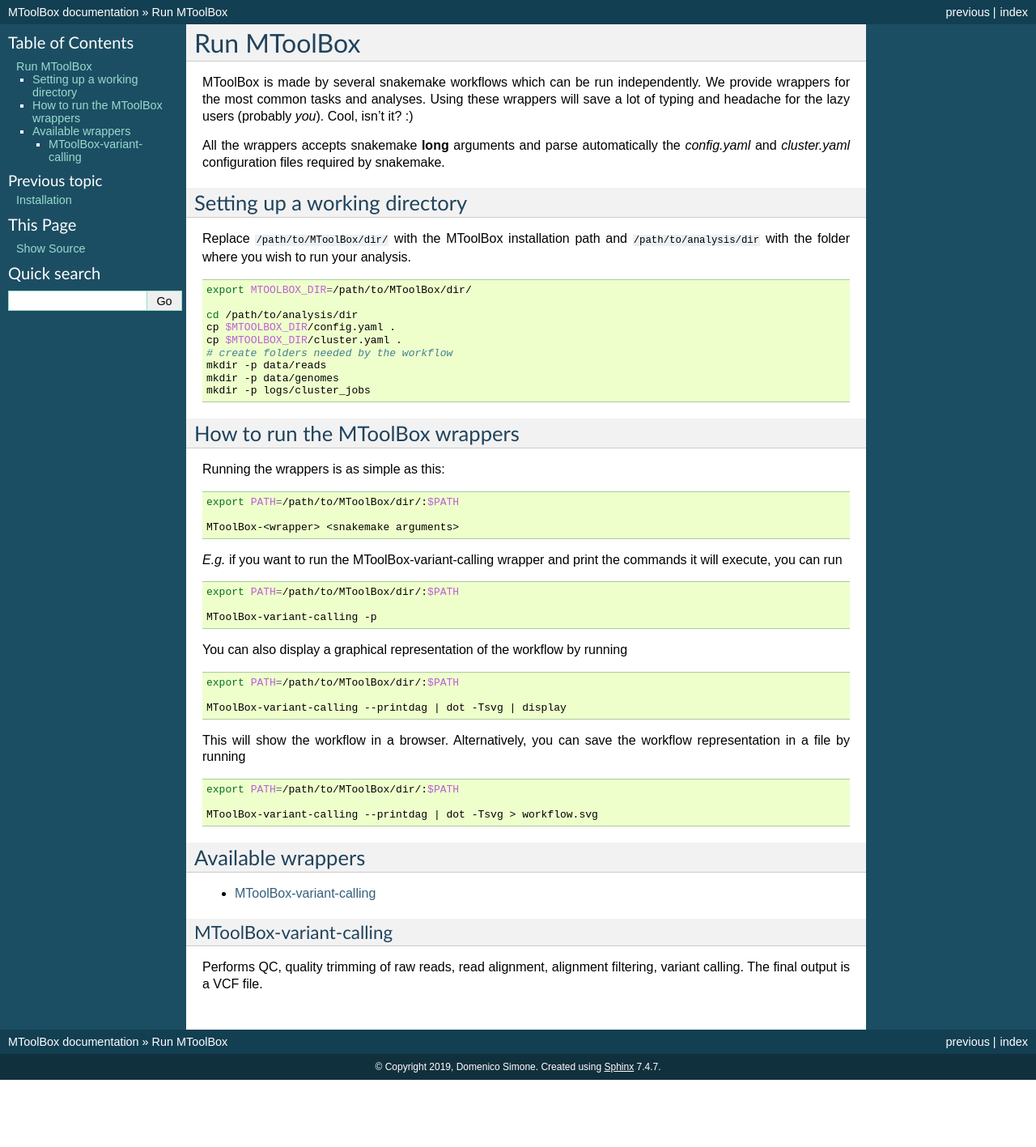
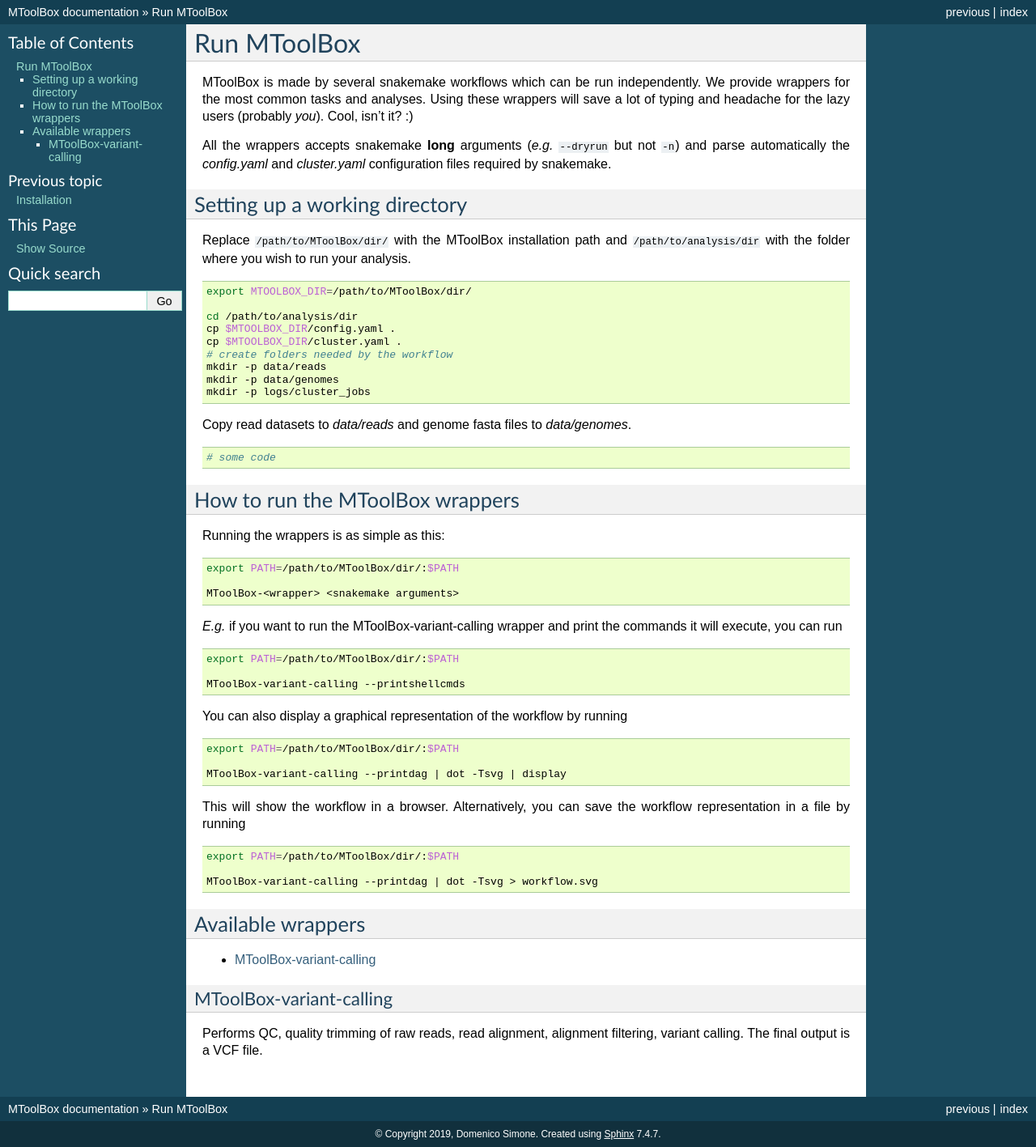
Before and after one commit to mitoNGS/MToolBox_snakemake, a Sphinx documentation site: the page built from doc/run-the-pipeline.rst, in a window 1280 px wide. Shown: the whole page at 81% size. Built offline with Sphinx 7.4.7, drawn with Linux system fonts in a browser that asks for light colours; before the commit the page ends 1334 px from its top, so only the background shows below that.

Commit message:
Updated docs

```diff
--- a/doc/run-the-pipeline.rst
+++ b/doc/run-the-pipeline.rst
@@ -3,7 +3,7 @@
 
 MToolBox is made by several snakemake workflows which can be run independently. We provide wrappers for the most common tasks and analyses. Using these wrappers will save a lot of typing and headache for the lazy users (probably *you*). Cool, isn't it? :)
 
-All the wrappers accepts snakemake **long** arguments and parse automatically the `config.yaml` and `cluster.yaml` configuration files required by snakemake.
+All the wrappers accepts snakemake **long** arguments (*e.g.* :code:`--dryrun` but not :code:`-n`) and parse automatically the `config.yaml` and `cluster.yaml` configuration files required by snakemake.
 
 Setting up a working directory
 ------------------------------
@@ -22,6 +22,12 @@
     mkdir -p data/genomes
     mkdir -p logs/cluster_jobs
 
+Copy read datasets to `data/reads` and genome fasta files to `data/genomes`.
+
+.. code-block:: bash
+
+    # some code
+
 How to run the MToolBox wrappers
 --------------------------------
 
@@ -39,7 +45,7 @@
 
     export PATH=/path/to/MToolBox/dir/:$PATH
 
-    MToolBox-variant-calling -p
+    MToolBox-variant-calling --printshellcmds
 
 You can also display a graphical representation of the workflow by running
 
```
